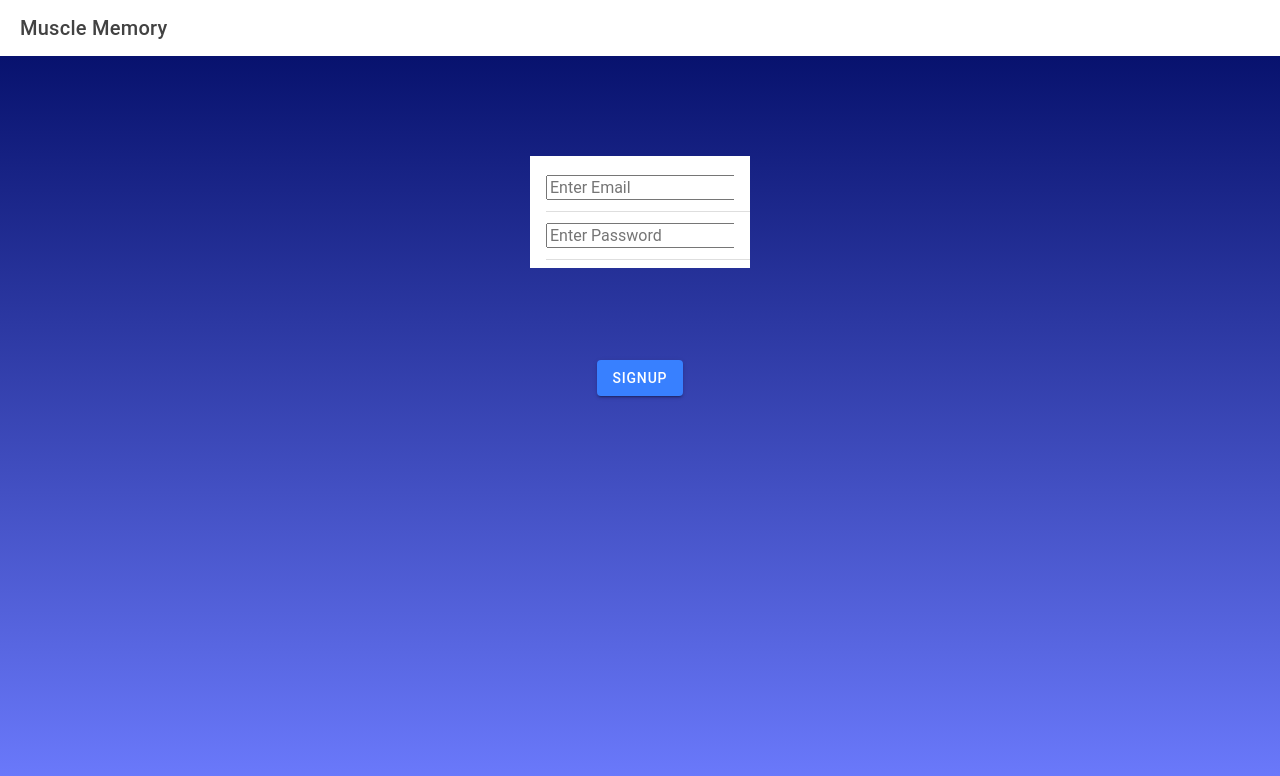
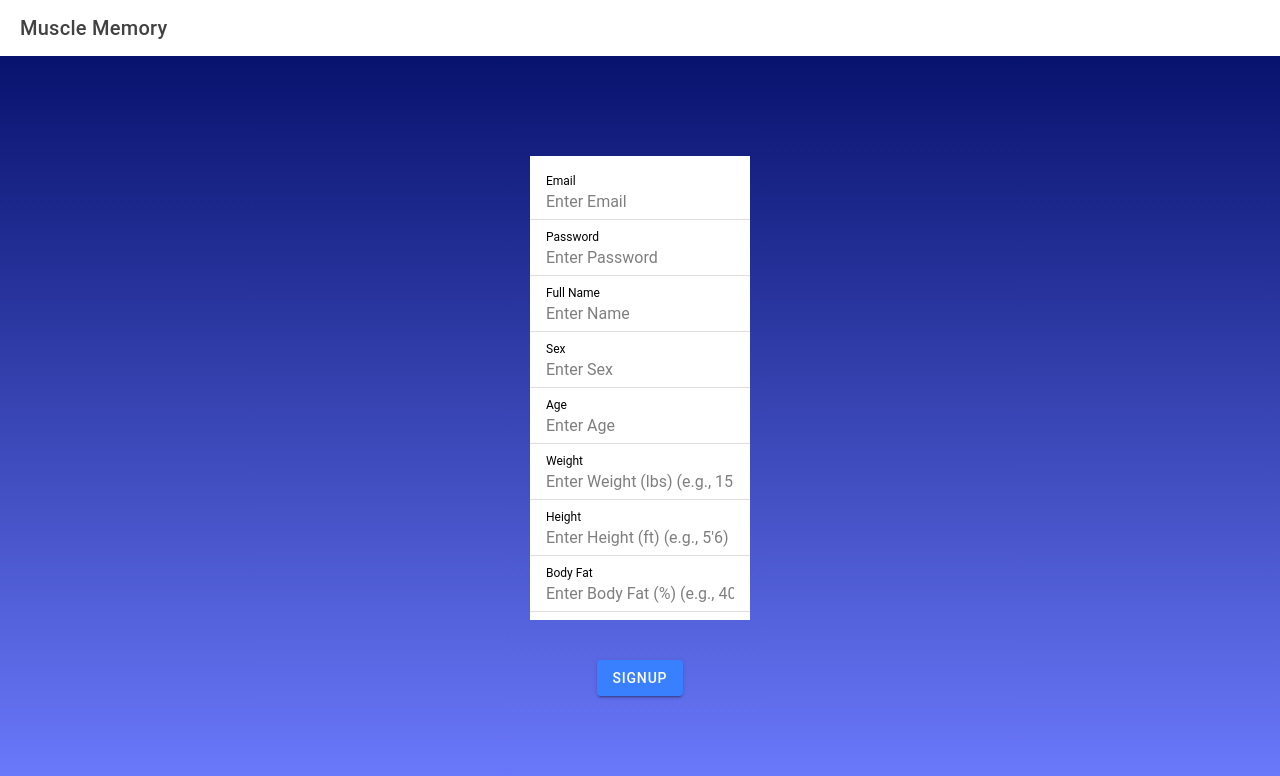
Before and after one commit to mbruckert/muscle-memory, a React (Create React App) app: page /Signup in a window 1280 px wide. Shown: the top 776 px of the page. Built offline with nearby package versions, Linux system fonts and the light colour scheme.

Commit message:
api additions

```diff
--- a/src/App.tsx
+++ b/src/App.tsx
@@ -3,9 +3,8 @@ import { IonApp, IonRouterOutlet, setupIonicReact } from '@ionic/react';
 import { IonReactRouter } from '@ionic/react-router';
 
 import Home from './pages/Home.js';
-import Login from "./pages/login"
-import Questionnaire from "./pages/questionnaire"
-import Signup from "./pages/signup"
+import Login from "./pages/login";
+import Signup from "./pages/signup";
 
 /* Core CSS required for Ionic components to work properly */
 import '@ionic/react/css/core.css';
@@ -41,9 +40,6 @@ const App: React.FC = () => (
         <Route exact path="/">
           <Redirect to="/Login" />
         </Route>
-        <Route exact path="/Questionnaire">
-          <Questionnaire />
-        </Route>
         <Route exact path="/Signup">
           <Signup />
         </Route>
--- a/src/pages/login.js
+++ b/src/pages/login.js
@@ -61,6 +61,8 @@ function Login() {
                   password: password,
                 }),
               }).then((data) => {
+                console.log(data);
+                window.localStorage.setItem("token", data);
                 window.location.href = "/Home";
               });
             }}> Login </IonButton>
--- a/src/pages/questionnaire.css
+++ b/src/pages/questionnaire.css
@@ -4,19 +4,17 @@ ion-content {
     --background: linear-gradient(#000A63, #6D7CFF);
 }
 
-  ion-title {
-    height: 10px;
-  }
-
 .Flexq{
     display: flex;
     align-items: center;
-      text-align: center;
+    text-align: center
 }
+
 .Title{
     align-items: center;
-      font-size: 50px;
+    font-size: 50px
 }
+
 .Inputs{
   display: flex;
   justify-content: center;
--- a/src/pages/questionnaire.js
+++ b/src/pages/questionnaire.js
@@ -26,11 +26,11 @@ function Questionnaire() {
 
           <div className = "Title">
 
-              <IonTitle size = "large" style={
+              <IonTitle size = "large" style = {
                 {
                   fontSize: '30px'
                 }
-              }> questionnaire </IonTitle>
+              }> Questionnaire </IonTitle>
 
           </div>
 
@@ -42,15 +42,8 @@ function Questionnaire() {
         <ion-list>
           <ion-item>
 
-            <ion-label position="stacked">First Name</ion-label>
-            <ion-input placeholder="Enter First Name"></ion-input>
-
-          </ion-item>
-
-          <ion-item>
-
-            <ion-label position="stacked">Last Name</ion-label>
-            <ion-input placeholder="Enter Last Name"></ion-input>
+            <ion-label position="stacked">Full Name</ion-label>
+            <ion-input placeholder="Enter Full Name"></ion-input>
 
           </ion-item>
 
@@ -63,64 +56,29 @@ function Questionnaire() {
 
           <ion-item>
 
-            <ion-label position="stacked">Pronouns</ion-label>
-            <ion-input placeholder="Enter Your Pronouns"></ion-input>
-
-          </ion-item>
-
-          <ion-item>
-
-            <ion-label position="stacked">Date of Birth</ion-label>
-            <ion-input placeholder="Enter DOB MM-DD-YYYY"></ion-input>
+            <ion-label position="stacked">Age</ion-label>
+            <ion-input placeholder="Enter Age"></ion-input>
 
           </ion-item>
 
           <ion-item>
 
             <ion-label position="stacked">Weight</ion-label>
-            <ion-input placeholder="Enter Weight (lbs)"></ion-input>
+            <ion-input placeholder="Enter Weight (lbs) (e.g., 150)"></ion-input>
 
           </ion-item>
 
           <ion-item>
 
             <ion-label position="stacked">Height</ion-label>
-            <ion-input placeholder="Enter Height (ft)"></ion-input>
+            <ion-input placeholder="Enter Height (ft) (e.g., 5'6)"></ion-input>
 
           </ion-item>
 
           <ion-item>
 
-            <ion-label position="stacked">Workout Rate</ion-label>
-            <ion-input placeholder="Enter Workout Rate"></ion-input>
-
-          </ion-item>
-
-          <ion-item>
-
-            <ion-label position="stacked">Workout Intensity</ion-label>
-            <ion-input placeholder="Enter Workout Intensity"></ion-input>
-
-          </ion-item>
-
-          <ion-item>
-
-            <ion-label position="stacked">Diet</ion-label>
-            <ion-input placeholder="Enter Diet"></ion-input>
-
-          </ion-item>
-
-          <ion-item>
-
-            <ion-label position="stacked">Goal Weight</ion-label>
-            <ion-input placeholder="Enter Goal Weight (lbs)"></ion-input>
-
-          </ion-item>
-
-          <ion-item>
-
-            <ion-label position="stacked">Goal Deadline</ion-label>
-            <ion-input placeholder="Enter Goal Deadline MM-DD-YYYY"></ion-input>
+            <ion-label position="stacked">Body Fat</ion-label>
+            <ion-input placeholder="Enter Body Fat (%) (e.g., 40.5)"></ion-input>
 
           </ion-item>
 
--- a/src/pages/signup.css
+++ b/src/pages/signup.css
@@ -22,9 +22,25 @@ ion-content {
 
 .signupButton{
   text-align: center;
-  margin-top: 75px
+  margin-top: 375px
 }
 
 .Title{
   color: #000000
 }
+
+
+.questionnaireTitle{
+  align-items: center;
+  font-size: 50px;
+  color: #ffffff
+}
+
+.Inputs{
+display: flex;
+justify-content: center;
+align-items: center;
+text-align: center;
+margin-bottom: 300px;
+height: 120px
+}
--- a/src/pages/signup.js
+++ b/src/pages/signup.js
@@ -1,7 +1,18 @@
 import { IonContent, IonHeader, IonPage, IonTitle, IonToolbar, IonButton, IonList, IonItem } from '@ionic/react';
+import { useState } from 'react';
 import './signup.css';
 
 function Signup() {
+
+  const [email, setEmail] = useState("");
+  const [password, setPassword] = useState("");
+  const [name, setName] = useState("");
+  const [age, setAge] = useState("");
+  const [weight, setWeight] = useState("");
+  const [height, setHeight] = useState("");
+  const [sex, setSex] = useState("");
+  const [bodyFat, setBodyFat] = useState("");
+
   return (
 
     <IonPage>
@@ -16,35 +27,105 @@ function Signup() {
 
           <div className = "signupBox">
 
-            <IonList>
+          <ion-list>
 
-              <IonItem>
+            <ion-item>
 
-                <label>
+                <ion-label position="stacked">Email</ion-label>
+                <ion-input mbsc-input type = "email" placeholder="Enter Email" value = {email} onChange = {(e) => {
+                    setEmail(e.target.value)
+                  }}></ion-input>
 
-                  <input mbsc-input type = "text" data-label = "Email" placeholder = "Enter Email" />
+            </ion-item>
 
-                </label>
+            <ion-item>
 
-              </IonItem>
+                <ion-label position="stacked">Password</ion-label>
+                <ion-input mbsc-input type = "password" placeholder="Enter Password" value = {password} onChange = {(e) => {
+                    setPassword(e.target.value)
+                  }}></ion-input>
 
-              <IonItem>
+            </ion-item>
 
-                <label>
+            <ion-item>
 
-                    <input mbsc-input type = "password" data-label = "Password" placeholder = "Enter Password" data-start-icon="lock2" data-password-toggle = "true"/>
+              <ion-label position="stacked">Full Name</ion-label>
+              <ion-input mbsc-input type = "name" placeholder="Enter Name" value = {name} onChange = {(e) => {
+                    setName(e.target.value)
+                  }}></ion-input>
 
-                </label>
+            </ion-item>
 
-              </IonItem>
+            <ion-item>
 
-            </IonList>
+              <ion-label position="stacked">Sex</ion-label>
+              <ion-input mbsc-input type = "sex" placeholder="Enter Sex" value = {sex} onChange = {(e) => {
+                    setSex(e.target.value)
+                  }}></ion-input>
 
-          </div>
+            </ion-item>
+
+            <ion-item>
+
+              <ion-label position="stacked">Age</ion-label>
+              <ion-input mbsc-input type = "age" placeholder="Enter Age" value = {age} onChange = {(e) => {
+                    setAge(e.target.value)
+                  }}></ion-input>
+
+            </ion-item>
+
+            <ion-item>
+
+              <ion-label position="stacked">Weight</ion-label>
+              <ion-input mbsc-input type = "weight" placeholder="Enter Weight (lbs) (e.g., 150)" value = {weight} onChange = {(e) => {
+                    setWeight(e.target.value)
+                  }}></ion-input>
+
+            </ion-item>
+
+            <ion-item>
+
+              <ion-label position="stacked">Height</ion-label>
+              <ion-input mbsc-input type = "height" placeholder="Enter Height (ft) (e.g., 5'6)" value = {height} onChange = {(e) => {
+                    setHeight(e.target.value)
+                  }}></ion-input>
+
+            </ion-item>
+
+            <ion-item>
+
+              <ion-label position="stacked">Body Fat</ion-label>
+              <ion-input mbsc-input type = "bodyFat" placeholder="Enter Body Fat (%) (e.g., 40.5)" value = {bodyFat} onChange = {(e) => {
+                    setBodyFat(e.target.value)
+                  }}></ion-input>
+
+            </ion-item>
+
+        </ion-list>
+
+        </div>
 
           <div className = "signupButton">
 
-            <IonButton> Signup </IonButton>
+            <IonButton onClick = {() => {
+              fetch("http://127.0.01:5000/signup", {
+                method: "POST",
+                body: JSON.stringify({
+                  name: name,
+                  email: email,
+                  password: password,
+                  age: age,
+                  weight: weight,
+                  height: height,
+                  body_fat: bodyFat,
+                  sex: sex
+                }),
+              }).then((data) => {
+                console.log(data);
+                window.localStorage.setItem("token", data);
+                window.location.href = "/Home"
+              });
+            }}> Signup </IonButton>
 
           </div>
 
```
Lines whose indentation alone changed are shown as unchanged.
